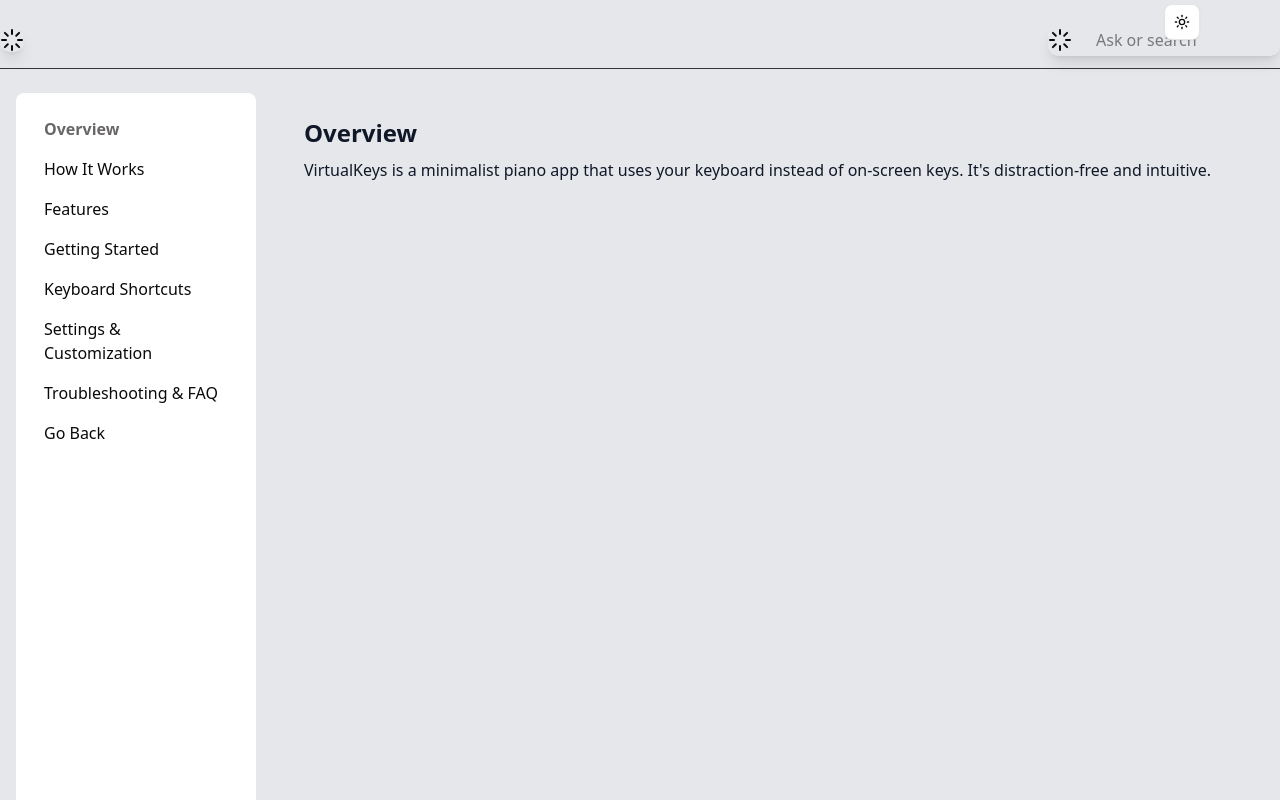
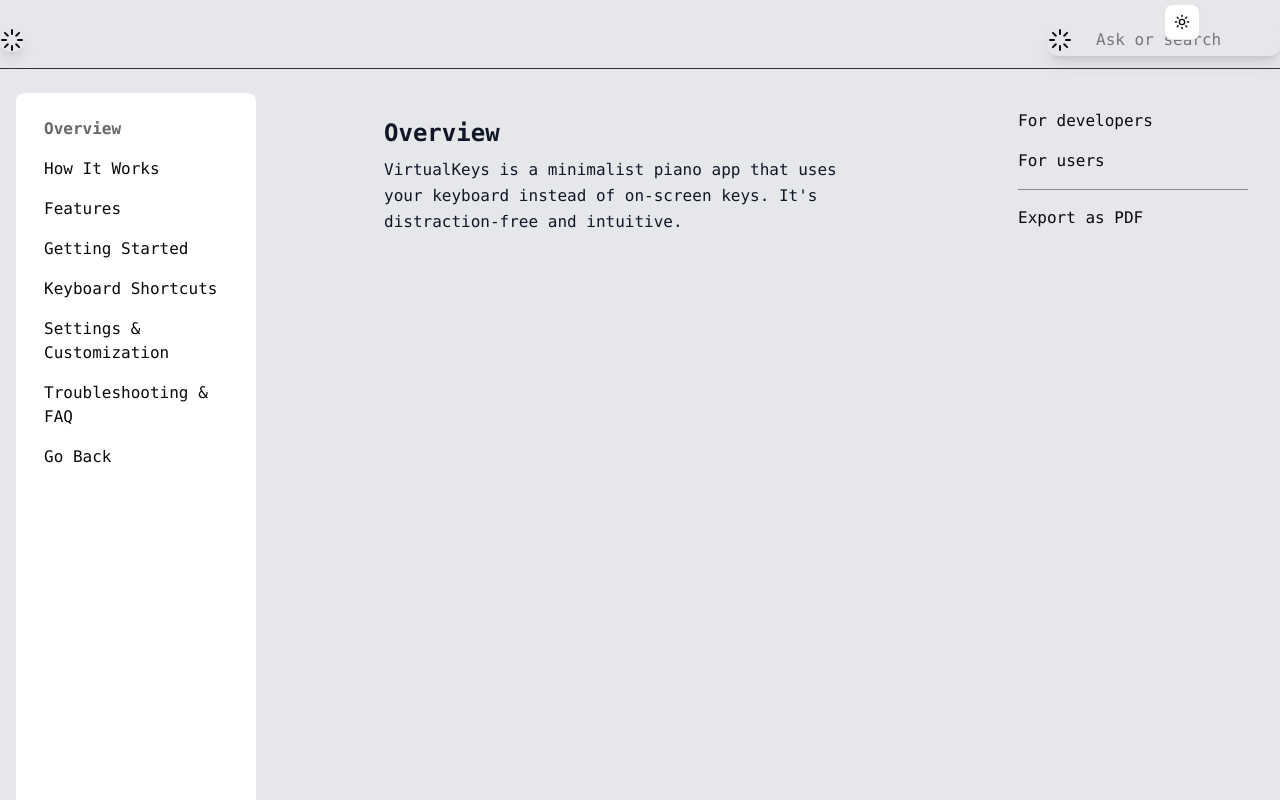
Before and after one commit to Hardelzs/virtualKey, a React (Vite) app: page /docs in a window 1280 px wide. Shown: the top 800 px of the page. Built offline with nearby package versions, Linux system fonts and the light colour scheme.

Commit message:
Refactor Documents component: enhance layout with additional developer content section and adjust sidebar gap

```diff
--- a/src/Documents/Documents.tsx
+++ b/src/Documents/Documents.tsx
@@ -33,7 +33,7 @@ const Documents: React.FC = () => {
   const [activeSection, setActiveSection] = useState<SectionKey>("Overview");
 
   return (
-    <div className="min-h-screen bg-gray-200 dark:bg-black w-full flex flex-col">
+    <div className="min-h-screen bg-gray-200 dark:bg-black w-full flex flex-col font-mono">
       <ThemeProvider defaultTheme="light" storageKey="vite-ui-theme">
         <ModeToggle />
       </ThemeProvider>
@@ -61,7 +61,7 @@ const Documents: React.FC = () => {
       <hr className="mt-3 border-[#363535] w-full" />
 
       {/* Main Content */}
-      <div className="max-w-7xl mx-auto mt-6 flex w-full  gap-6 px-4">
+      <div className="max-w-7xl mx-auto mt-6 flex w-full  gap-26 px-4">
         {/* Sidebar */}
         <div className="bg-white dark:bg-[#111111] dark:text-white h-[870px] p-4 rounded-md w-60">
           {Object.keys(sections).map((title) => (
@@ -82,6 +82,14 @@ const Documents: React.FC = () => {
           <h2 className="text-2xl font-bold mb-2">{activeSection}</h2>
           <p className="text-base leading-relaxed">{sections[activeSection]}</p>
         </div>
+
+        {/* developers contenet  */}
+        <div className=" flex flex-col gap-4  dark:text-white p-4 cursor-pointer font-mono ">
+          <h2>For developers</h2>
+          <p>For users</p>
+          <hr className="text-black w-[230px] border-[#8d8a8a]"/>
+          <h2>Export as PDF</h2>
+        </div>
       </div>
     </div>
   );
```
